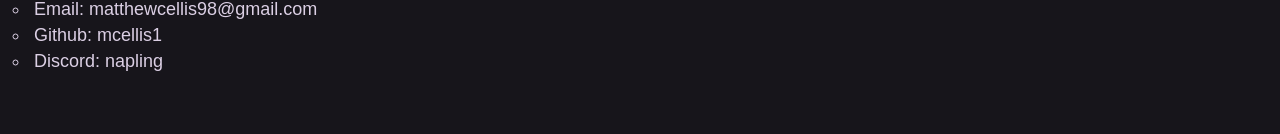
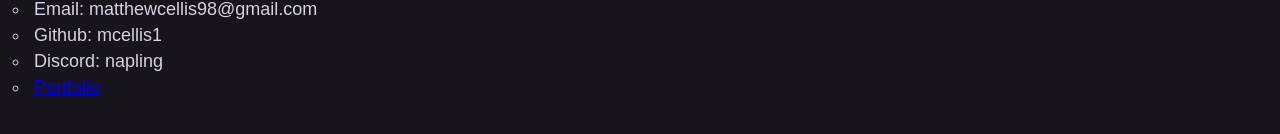
Before and after one commit to mcellis1/didactic-octo-guacamole, a plain HTML site: page blog.html in a window 1280 px wide. Shown: the part 162-296 px from the top of the page. Drawn offline with Linux system fonts and the light colour scheme.

Commit message:
added portfolio link

```diff
--- a/blog.html
+++ b/blog.html
@@ -26,6 +26,7 @@
          <li>Email: matthewcellis98@gmail.com</li>
          <li>Github: mcellis1</li>
          <li>Discord: napling</li>
+         <li><a href="https://mcellis1.github.io/mcellis-resume-website/">Portfolio</a></li>
       </ul>
    </footer>
    <script src="./assets/js/logic.js"></script>
```
